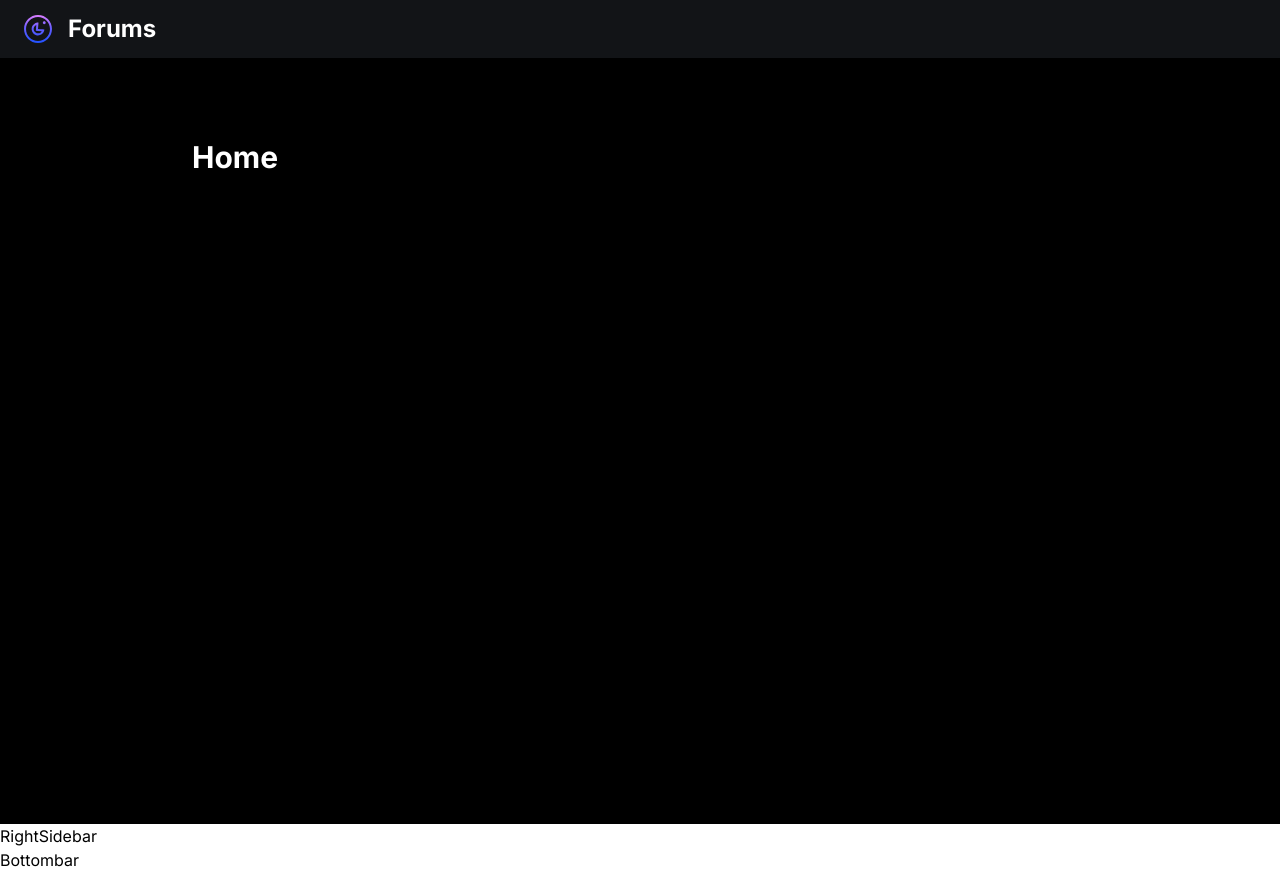
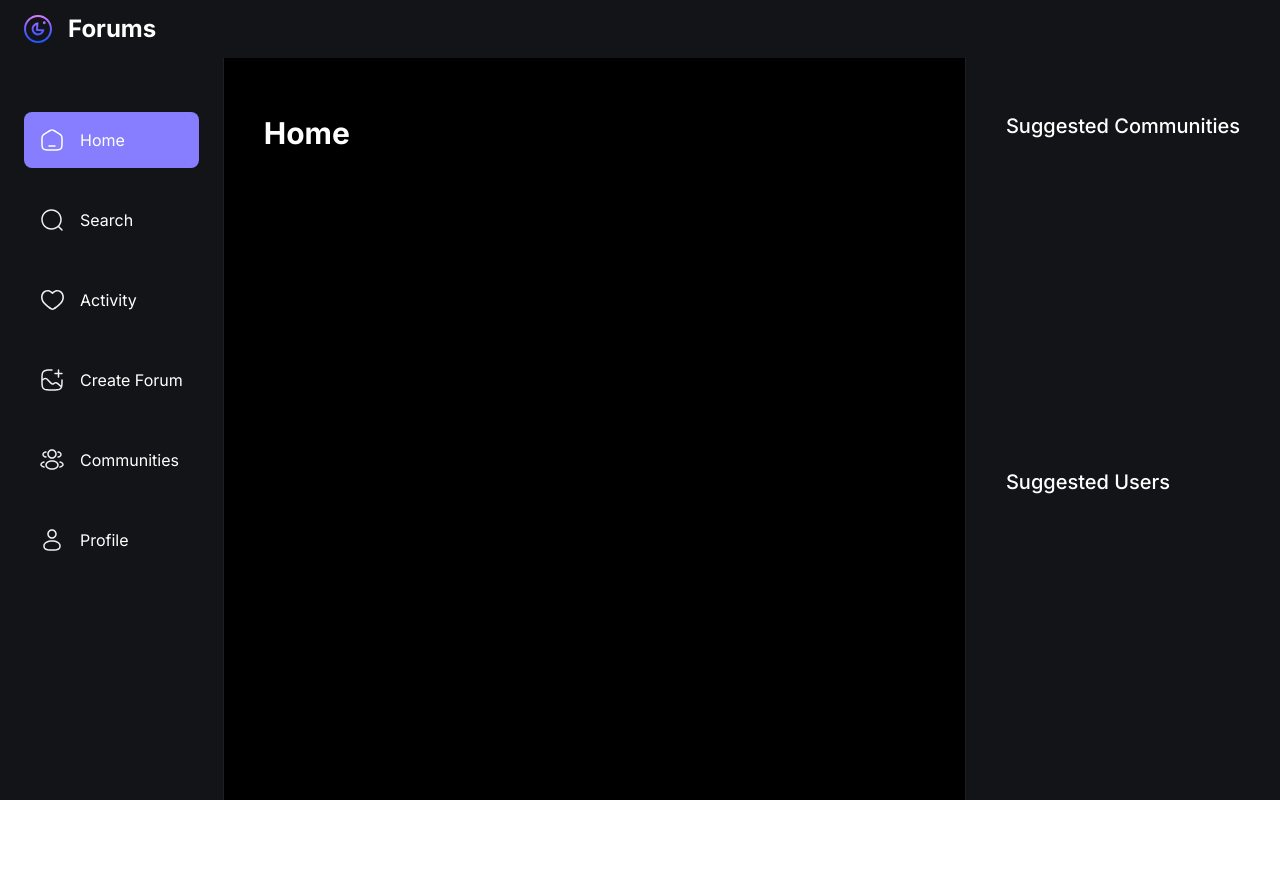
Before and after one commit to barkha-gupta/forums, a Next.js app: page / in a window 1280 px wide. After the commit the page ends 800 px from the top, so only its background shows below. Built offline with nearby package versions, Linux system fonts and the light colour scheme; no server answers.

Commit message:
feat: add side bars for layout

```diff
--- a/app/(root)/layout.tsx
+++ b/app/(root)/layout.tsx
@@ -25,7 +25,7 @@
       <html lang="en">
         <body className={inter.className}>
           <Topbar />
-          <main>
+          <main className="flex flex-row">
             <LeftSidebar />
             <section className="main-container">
               <div className="w-full max-w-4xl">{children}</div>
--- a/components/shared/Bottombar.tsx
+++ b/components/shared/Bottombar.tsx
@@ -1,3 +1,38 @@
+"use client";
+import { sidebarLinks } from "@/constants";
+import Link from "next/link";
+import Image from "next/image";
+import { usePathname, useRouter } from "next/navigation";
+
 export const Bottombar = () => {
-  return <div>Bottombar</div>;
+  const router = useRouter();
+  const pathname = usePathname();
+  return (
+    <section className="bottombar">
+      <div className="bottombar_container">
+        {sidebarLinks.map((link) => {
+          const isActive =
+            (pathname.includes(link.route) && link.route.length > 1) ||
+            pathname === link.route;
+          return (
+            <Link
+              href={link.route}
+              key={link.label}
+              className={`bottombar_link ${isActive && "bg-primary-500"}`}
+            >
+              <Image
+                src={link.imgURL}
+                alt={link.label}
+                width={24}
+                height={24}
+              />
+              <p className="text-subtle-medium text-light-1 max-sm:hidden">
+                {link.label.split(" ")[0]}
+              </p>
+            </Link>
+          );
+        })}
+      </div>
+    </section>
+  );
 };
--- a/components/shared/LeftSidebar.tsx
+++ b/components/shared/LeftSidebar.tsx
@@ -1,3 +1,52 @@
+"use client";
+import Link from "next/link";
+import { sidebarLinks } from "@/constants";
+import Image from "next/image";
+import { usePathname, useRouter } from "next/navigation";
+import { SignOutButton, SignedIn } from "@clerk/nextjs";
+
 export const LeftSidebar = () => {
-  return <div>LeftSidebar</div>;
+  const router = useRouter();
+  const pathname = usePathname();
+  return (
+    <section className="custom-scrollbar leftsidebar">
+      <div className="flex w-full flex-1 flex-col gap-6 px-6">
+        {sidebarLinks.map((link) => {
+          const isActive =
+            (pathname.includes(link.route) && link.route.length > 1) ||
+            pathname === link.route;
+          return (
+            <Link
+              href={link.route}
+              key={link.label}
+              className={`leftsidebar_link ${isActive && "bg-primary-500"}`}
+            >
+              <Image
+                src={link.imgURL}
+                alt={link.label}
+                width={24}
+                height={24}
+              />
+              <p className="text-light-1 max-lg:hidden">{link.label}</p>
+            </Link>
+          );
+        })}
+      </div>
+      <div className="mt-10 px-6">
+        <SignedIn>
+          <SignOutButton signOutCallback={() => router.push("/sign-in")}>
+            <div className="flex cursor-pointer gap-4 p-4">
+              <Image
+                src="/assets/logout.svg"
+                alt="logout button"
+                width={24}
+                height={24}
+              />
+              <p className="text-light-1 max-lg:hidden">Logout</p>
+            </div>
+          </SignOutButton>
+        </SignedIn>
+      </div>
+    </section>
+  );
 };
--- a/components/shared/RightSidebar.tsx
+++ b/components/shared/RightSidebar.tsx
@@ -1,3 +1,14 @@
 export const RightSidebar = () => {
-  return <div>RightSidebar</div>;
+  return (
+    <section className="custom-scrollbar rightsidebar">
+      <div className="felx flex-1 flex-col justify-start">
+        <h3 className="text-light-1 text-heading4-medium">
+          Suggested Communities
+        </h3>
+      </div>
+      <div className="felx flex-1 flex-col justify-start">
+        <h3 className="text-light-1 text-heading4-medium">Suggested Users</h3>
+      </div>
+    </section>
+  );
 };
--- /dev/null
+++ b/constants/index.js
@@ -0,0 +1,44 @@
+export const sidebarLinks = [
+  {
+    imgURL: "/assets/home.svg",
+    route: "/",
+    label: "Home",
+  },
+  {
+    imgURL: "/assets/search.svg",
+    route: "/search",
+    label: "Search",
+  },
+  {
+    imgURL: "/assets/heart.svg",
+    route: "/activity",
+    label: "Activity",
+  },
+  {
+    imgURL: "/assets/create.svg",
+    route: "/create-forum",
+    label: "Create Forum",
+  },
+  {
+    imgURL: "/assets/community.svg",
+    route: "/communities",
+    label: "Communities",
+  },
+  {
+    imgURL: "/assets/user.svg",
+    route: "/profile",
+    label: "Profile",
+  },
+];
+
+export const profileTabs = [
+  { value: "threads", label: "Threads", icon: "/assets/reply.svg" },
+  { value: "replies", label: "Replies", icon: "/assets/members.svg" },
+  { value: "tagged", label: "Tagged", icon: "/assets/tag.svg" },
+];
+
+export const communityTabs = [
+  { value: "threads", label: "Threads", icon: "/assets/reply.svg" },
+  { value: "members", label: "Members", icon: "/assets/members.svg" },
+  { value: "requests", label: "Requests", icon: "/assets/request.svg" },
+];
```
